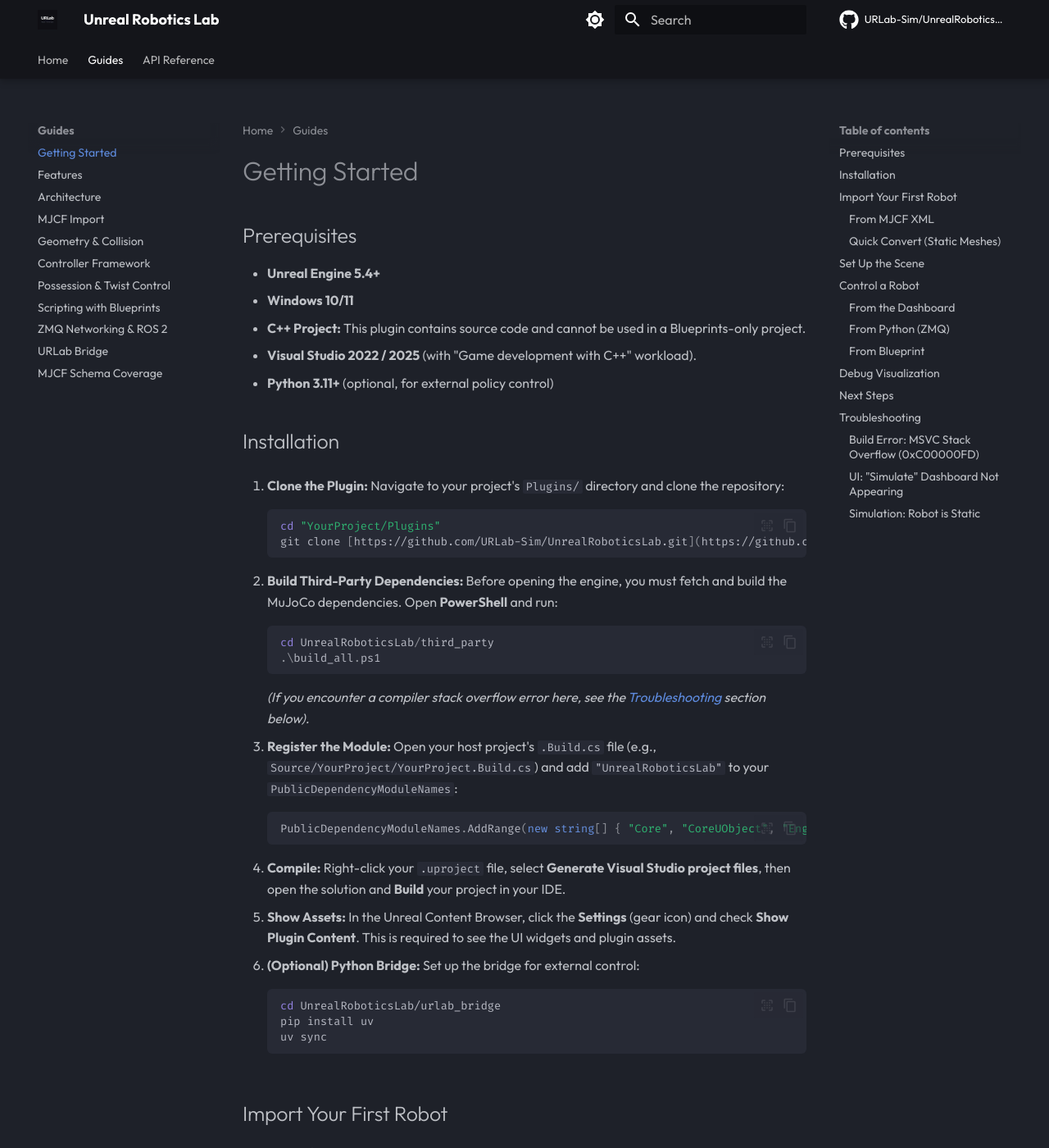
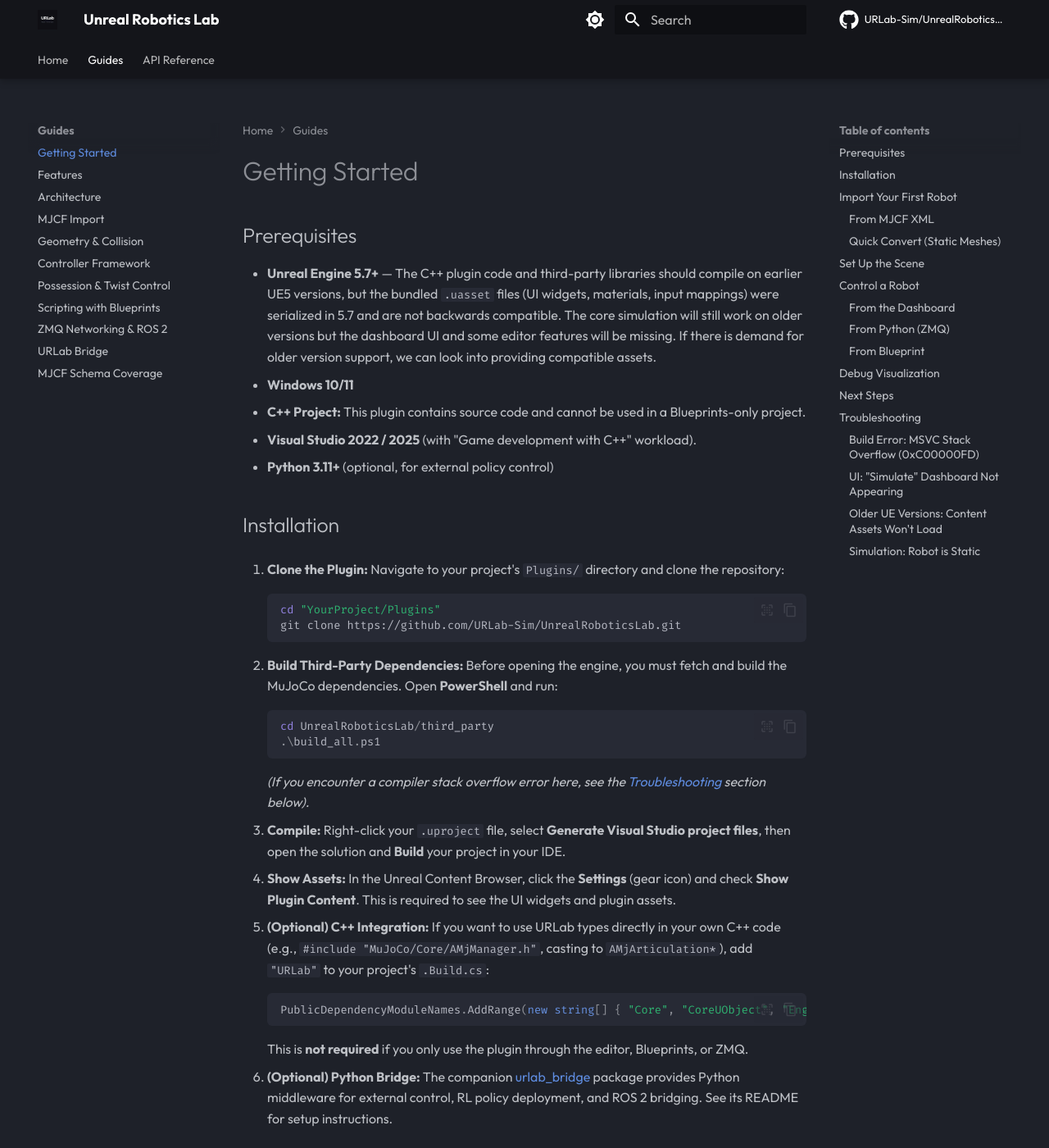
Before and after one commit to URLab-Sim/UnrealRoboticsLab, an MkDocs documentation site: the page built from docs/getting_started.md, in a window 1280 px wide and 1400 px high. Shown: the whole window at 82% size. Built offline with MkDocs 1.6.1 and Material for MkDocs 9.7.7, drawn with Linux system fonts in a browser that asks for light colours; comment, search, counter and statistics services are not loaded; some of the changed text lies outside the part shown.

Commit message:
Bump minimum UE version to 5.7, fix installation docs and older MSVC compatibility.
Content assets (.uasset) are serialized in 5.7 and not backwards compatible.
Remove mandatory Build.cs module registration from Quick Start (moved to
optional step with correct module name 'URLab'). Point Python bridge to
separate repo. Fix assignment-in-condition and FVector::Zero() for older
MSVC/UE versions. Add missing MjPhysicsEngine.h include in binding test.
Document workaround for older UE versions in troubleshooting.

````diff
--- a/docs/getting_started.md
+++ b/docs/getting_started.md
@@ -2,7 +2,7 @@
 
 ## Prerequisites
 
-* **Unreal Engine 5.4+**
+* **Unreal Engine 5.7+** — The C++ plugin code and third-party libraries should compile on earlier UE5 versions, but the bundled `.uasset` files (UI widgets, materials, input mappings) were serialized in 5.7 and are not backwards compatible. The core simulation will still work on older versions but the dashboard UI and some editor features will be missing. If there is demand for older version support, we can look into providing compatible assets.
 * **Windows 10/11**
 * **C++ Project:** This plugin contains source code and cannot be used in a Blueprints-only project.
 * **Visual Studio 2022 / 2025** (with "Game development with C++" workload).
@@ -13,7 +13,7 @@
 1. **Clone the Plugin:** Navigate to your project's `Plugins/` directory and clone the repository:
 ```bash
 cd "YourProject/Plugins"
-git clone [https://github.com/URLab-Sim/UnrealRoboticsLab.git](https://github.com/URLab-Sim/UnrealRoboticsLab.git)
+git clone https://github.com/URLab-Sim/UnrealRoboticsLab.git
 ```
 
 2. **Build Third-Party Dependencies:** Before opening the engine, you must fetch and build the MuJoCo dependencies. Open **PowerShell** and run:
@@ -23,21 +23,17 @@
 ```
 *(If you encounter a compiler stack overflow error here, see the [Troubleshooting](#troubleshooting) section below).*
 
-3. **Register the Module:** Open your host project's `.Build.cs` file (e.g., `Source/YourProject/YourProject.Build.cs`) and add `"UnrealRoboticsLab"` to your `PublicDependencyModuleNames`:
+3. **Compile:** Right-click your `.uproject` file, select **Generate Visual Studio project files**, then open the solution and **Build** your project in your IDE.
+
+4. **Show Assets:** In the Unreal Content Browser, click the **Settings** (gear icon) and check **Show Plugin Content**. This is required to see the UI widgets and plugin assets.
+
+5. **(Optional) C++ Integration:** If you want to use URLab types directly in your own C++ code (e.g., `#include "MuJoCo/Core/AMjManager.h"`, casting to `AMjArticulation*`), add `"URLab"` to your project's `.Build.cs`:
 ```csharp
-PublicDependencyModuleNames.AddRange(new string[] { "Core", "CoreUObject", "Engine", "InputCore", "UnrealRoboticsLab" });
+PublicDependencyModuleNames.AddRange(new string[] { "Core", "CoreUObject", "Engine", "InputCore", "URLab" });
 ```
+This is **not required** if you only use the plugin through the editor, Blueprints, or ZMQ.
 
-4. **Compile:** Right-click your `.uproject` file, select **Generate Visual Studio project files**, then open the solution and **Build** your project in your IDE.
-
-5. **Show Assets:** In the Unreal Content Browser, click the **Settings** (gear icon) and check **Show Plugin Content**. This is required to see the UI widgets and plugin assets.
-
-6. **(Optional) Python Bridge:** Set up the bridge for external control:
-```bash
-cd UnrealRoboticsLab/urlab_bridge
-pip install uv
-uv sync
-```
+6. **(Optional) Python Bridge:** The companion [urlab_bridge](https://github.com/URLab-Sim/urlab_bridge) package provides Python middleware for external control, RL policy deployment, and ROS 2 bridging. See its README for setup instructions.
 
 ## Import Your First Robot
 
@@ -121,6 +117,18 @@
 * In the `MjManager` settings, verify `bAutoCreateSimulateWidget` is enabled.
 * Ensure you have followed the **"Show Assets"** step in the Installation guide to make the UI widgets visible to the engine.
 
+### Older UE Versions: Content Assets Won't Load
+The bundled `.uasset` files (UI widgets, materials, input mappings) were saved in UE 5.7 and won't load in earlier versions. The C++ plugin code compiles and the core simulation runs, but the dashboard UI and some editor features will be missing.
+
+We strongly recommend upgrading to UE 5.7 as that is the only version we test and support. If that is not possible and you have UE 5.7 installed alongside your older version, you can recreate the assets by copy-pasting their contents:
+1. Open the plugin project in **UE 5.7** and open the widget/material/input asset you need.
+2. Select all nodes in the editor graph (Ctrl+A) and copy (Ctrl+C).
+3. In your **older UE version**, create a new asset of the same type (e.g., a Widget Blueprint parented to `MjSimulateWidget`).
+4. Paste (Ctrl+V) — the nodes and hierarchy transfer across versions.
+5. Save the new asset. It is now compatible with your engine version.
+
+This works for UMG widget Blueprints, material graphs, and input mapping assets.
+
 ### Simulation: Robot is Static
 * **Control Source:** Check if the **Control Source** on the `MjManager` or `MjArticulation` is set to **UI**. If set to **ZMQ**, UI sliders will be ignored.
 * **Physics State:** Ensure the `MjManager` is not paused and that the robot is not set to `Static` in its component settings.
````
Also changed, not shown: README.md (+8 -16 lines), 2 other files.
